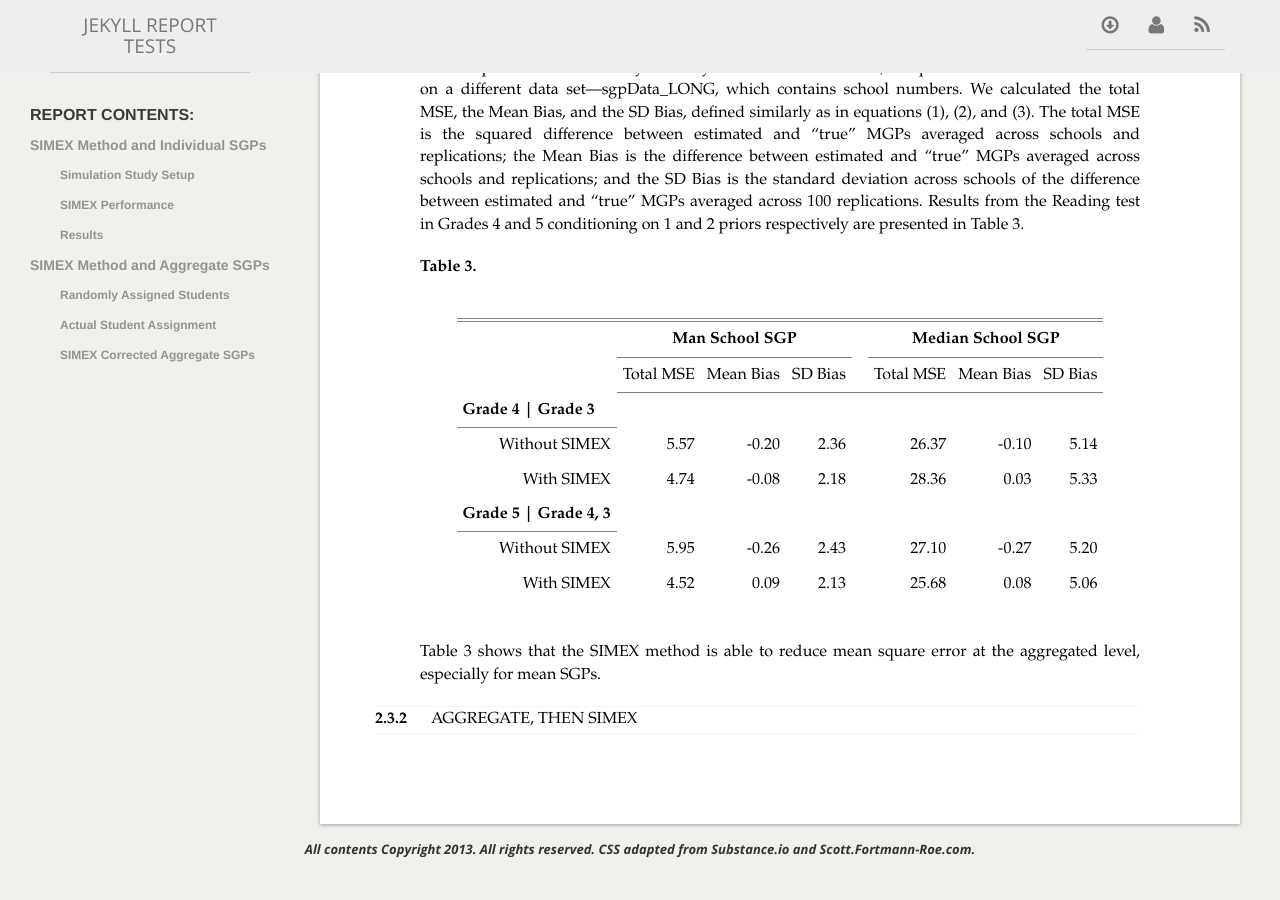
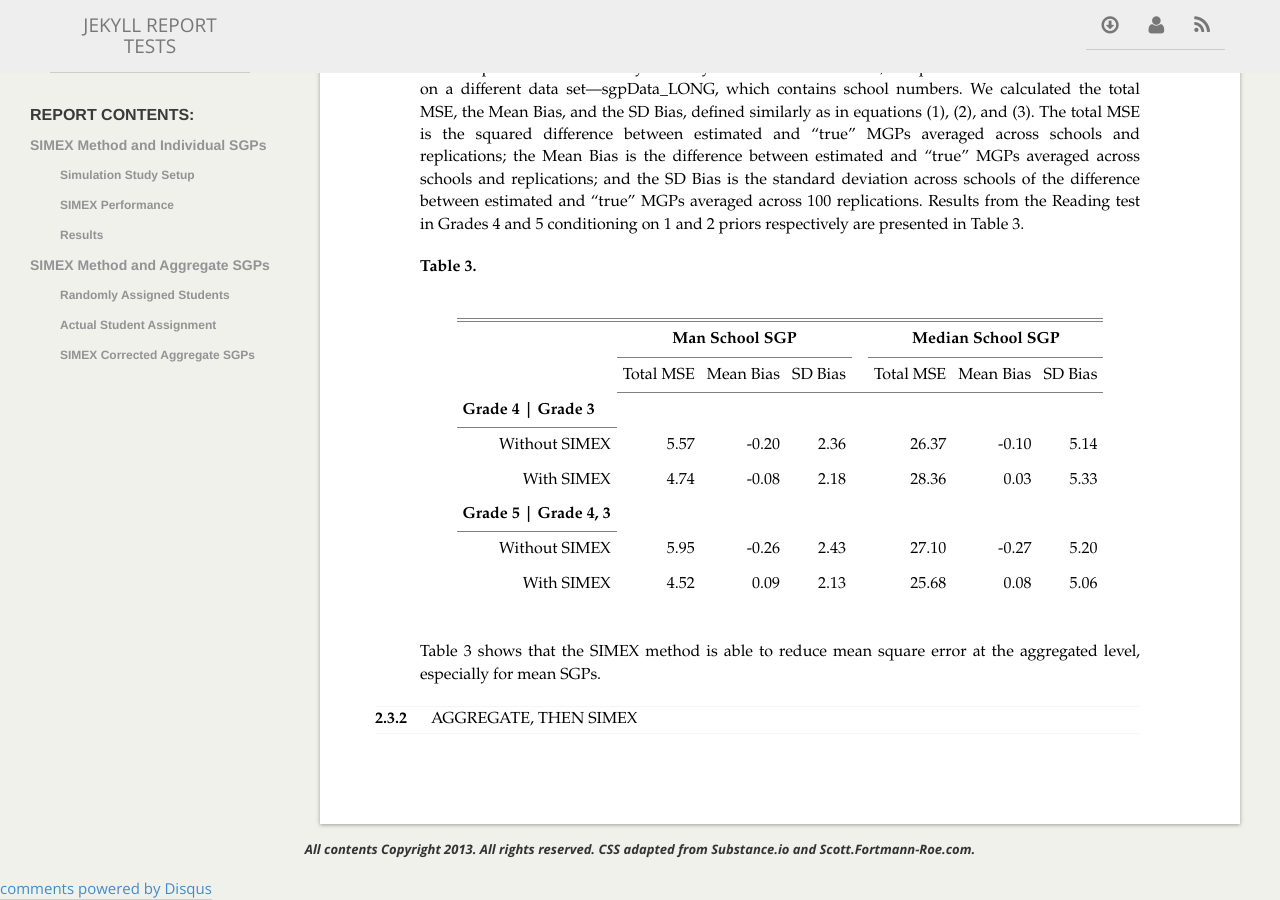
Before and after one commit to adamvi/Markdown_Tests2, a Jekyll site: the page built from SIMEX-report-June-2013.md, in a window 1280 px wide and 900 px high, scrolled down 5617 px. Built offline with Jekyll 4.4.1, drawn with Linux system fonts in a browser that asks for light colours; formulas are drawn with MathJax 3; a script that is not in the unit is left out; comment, search, counter and statistics services are not loaded; before the commit the page ends 6482 px from its top, so only the background shows below that.

Commit message:
Add DISCUS to report and main pages

```diff
--- a/_layouts/default.html
+++ b/_layouts/default.html
@@ -98,8 +98,10 @@
       </div>
     </section>
   </div>
+  {% include disqus.html %}
   {% include analytics.html %}
   {% include gauges.html %}
+
 </body>
 <script src="http://code.jquery.com/jquery-1.9.1.min.js"></script>
 <script src="js/up.js"></script>
--- a/_layouts/report.html
+++ b/_layouts/report.html
@@ -131,7 +131,10 @@
           <i>All contents Copyright 2013. All rights reserved. CSS adapted from Substance.io and Scott.Fortmann-Roe.com.</i>
       </div>
 
-    <script src="http://code.jquery.com/jquery.js"></script>
-    <script src="js/bootstrap.min.js"></script>
+    {% include analytics.html %}
+    {% include gauges.html %}
+    {% include disqus.html %}
   </body>
+  <script src="http://code.jquery.com/jquery.js"></script>
+  <script src="js/bootstrap.min.js"></script>
 </html>
```
